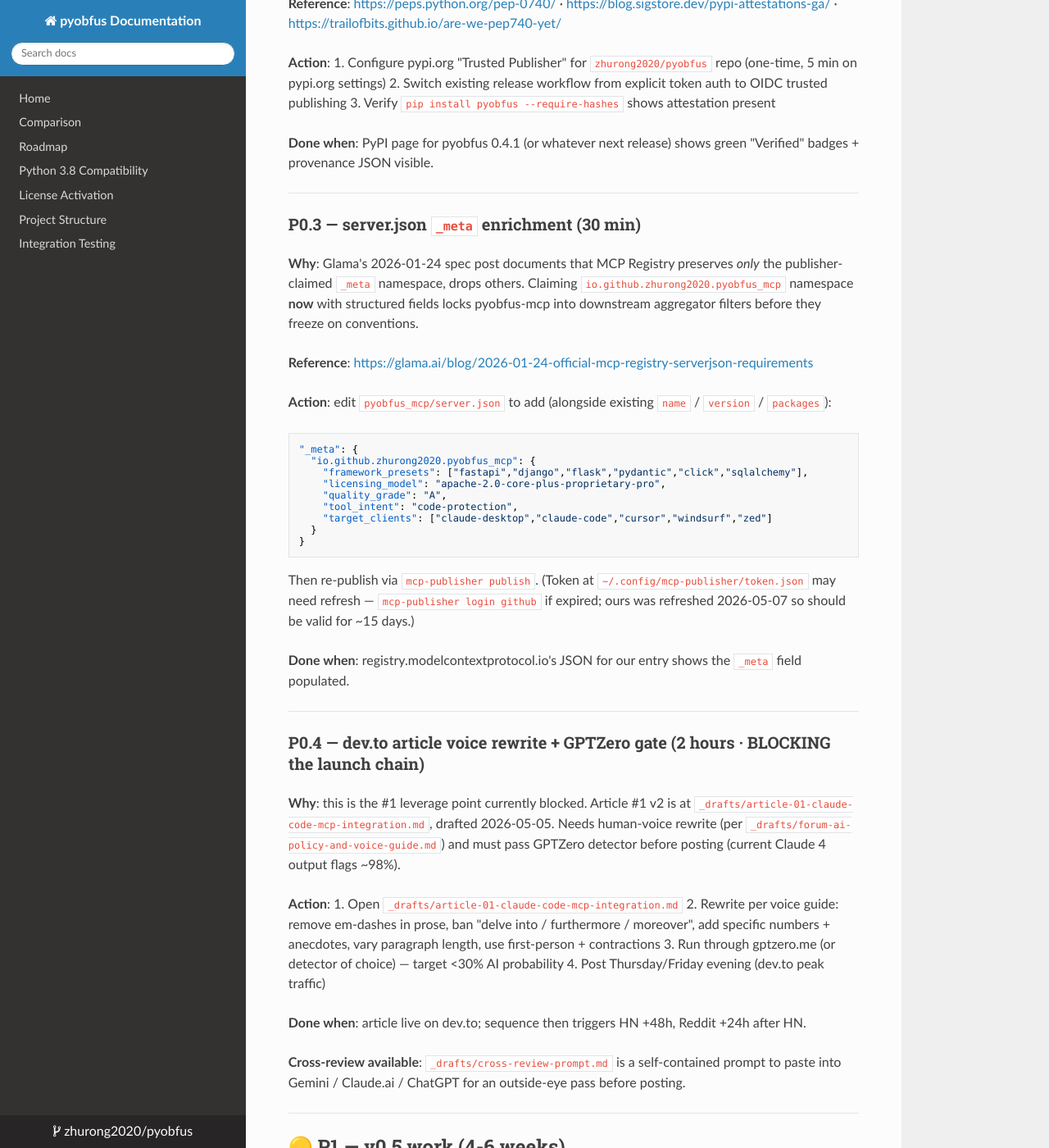
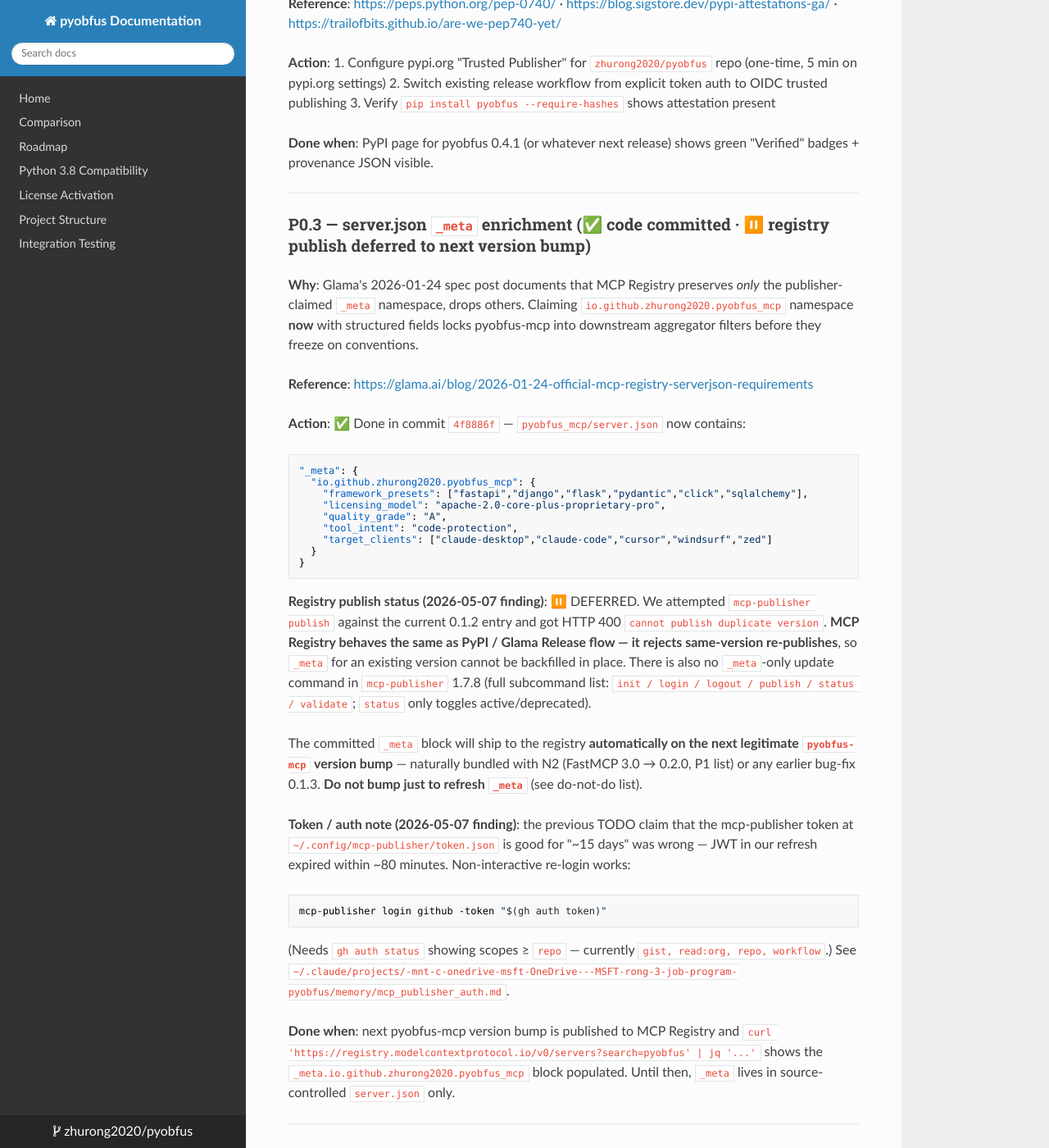
Before and after one commit to zhurong2020/pyobfus, an MkDocs documentation site: the page built from docs/POST_V0.4_TODO.md, in a window 1280 px wide and 1400 px high, scrolled down 1878 px. Shown: the whole window at 82% size. Built offline with MkDocs 1.6.1, drawn with Linux system fonts in a browser that asks for light colours; nearby versions of some CDN libraries; some of the changed text lies outside the part shown.

Commit message:
docs(POST_V0.4_TODO): MCP Registry same-version rule + mcp-publisher token reality
Two findings from 2026-05-07 P0.3 execution that the original action plan got
wrong, captured here so future cold-starts don't re-discover them by trial:

1. MCP Registry behaves like PyPI / Glama Release: same-version re-publish
   returns HTTP 400 "cannot publish duplicate version". There is no _meta-only
   update command in mcp-publisher 1.7.8. The committed _meta block in
   pyobfus_mcp/server.json (commit 4f8886f) ships to the live registry only on
   the next legitimate version bump (N2 FastMCP 3.0 -> 0.2.0 is the natural
   bundle).

2. mcp-publisher JWT actually expires within ~80 minutes, not "~15 days" as the
   prior doc claimed. Non-interactive re-login workaround:
     mcp-publisher login github -token "$(gh auth token)"
   (requires gh auth status scopes >= repo).

Updates:
  - P0.3 header marked partial (code committed, registry publish deferred)
  - P0.3 body documents the 400 response, the token-expiry reality, and the
    non-interactive workaround
  - Don't-do list bullet 3 extended: same-version rejection now spans all
    three surfaces (PyPI + MCP Registry + Glama)
  - Last-updated line reflects evening revision

Companion memory entry: ~/.claude/projects/-mnt-c-onedrive-msft-OneDrive---MSFT
-rong-3-job-program-pyobfus/memory/mcp_publisher_auth.md (not in repo).

Co-Authored-By: Claude Opus 4.7 (1M context) <noreply@anthropic.com>

````diff
--- a/docs/POST_V0.4_TODO.md
+++ b/docs/POST_V0.4_TODO.md
@@ -71,13 +71,13 @@ test-mcp-sdk-latest:
 
 ---
 
-### P0.3 — server.json `_meta` enrichment (30 min)
+### P0.3 — server.json `_meta` enrichment (✅ code committed · ⏸️ registry publish deferred to next version bump)
 
 **Why**: Glama's 2026-01-24 spec post documents that MCP Registry preserves *only* the publisher-claimed `_meta` namespace, drops others. Claiming `io.github.zhurong2020.pyobfus_mcp` namespace **now** with structured fields locks pyobfus-mcp into downstream aggregator filters before they freeze on conventions.
 
 **Reference**: <https://glama.ai/blog/2026-01-24-official-mcp-registry-serverjson-requirements>
 
-**Action**: edit `pyobfus_mcp/server.json` to add (alongside existing `name` / `version` / `packages`):
+**Action**: ✅ Done in commit `4f8886f` — `pyobfus_mcp/server.json` now contains:
 
 ```json
 "_meta": {
@@ -91,9 +91,19 @@ test-mcp-sdk-latest:
 }
 ```
 
-Then re-publish via `mcp-publisher publish`. (Token at `~/.config/mcp-publisher/token.json` may need refresh — `mcp-publisher login github` if expired; ours was refreshed 2026-05-07 so should be valid for ~15 days.)
+**Registry publish status (2026-05-07 finding)**: ⏸️ DEFERRED. We attempted `mcp-publisher publish` against the current 0.1.2 entry and got HTTP 400 `cannot publish duplicate version`. **MCP Registry behaves the same as PyPI / Glama Release flow — it rejects same-version re-publishes**, so `_meta` for an existing version cannot be backfilled in place. There is also no `_meta`-only update command in `mcp-publisher` 1.7.8 (full subcommand list: `init / login / logout / publish / status / validate`; `status` only toggles active/deprecated).
 
-**Done when**: registry.modelcontextprotocol.io's JSON for our entry shows the `_meta` field populated.
+The committed `_meta` block will ship to the registry **automatically on the next legitimate `pyobfus-mcp` version bump** — naturally bundled with N2 (FastMCP 3.0 → 0.2.0, P1 list) or any earlier bug-fix 0.1.3. **Do not bump just to refresh `_meta`** (see do-not-do list).
+
+**Token / auth note (2026-05-07 finding)**: the previous TODO claim that the mcp-publisher token at `~/.config/mcp-publisher/token.json` is good for "~15 days" was wrong — JWT in our refresh expired within ~80 minutes. Non-interactive re-login works:
+
+```bash
+mcp-publisher login github -token "$(gh auth token)"
+```
+
+(Needs `gh auth status` showing scopes ≥ `repo` — currently `gist, read:org, repo, workflow`.) See `~/.claude/projects/-mnt-c-onedrive-msft-OneDrive---MSFT-rong-3-job-program-pyobfus/memory/mcp_publisher_auth.md`.
+
+**Done when**: next pyobfus-mcp version bump is published to MCP Registry and `curl 'https://registry.modelcontextprotocol.io/v0/servers?search=pyobfus' | jq '...'` shows the `_meta.io.github.zhurong2020.pyobfus_mcp` block populated. Until then, `_meta` lives in source-controlled `server.json` only.
 
 ---
 
@@ -193,7 +203,7 @@ Then re-publish via `mcp-publisher publish`. (Token at `~/.config/mcp-publisher/
 
 - **Don't chase PyArmor's VMC virtualization**. They went deep into bytecode-VM obfuscation in 9.2.0 (Oct 2025) — that's a different lane, fundamentally stronger but conflicts with our AI-debuggability promise. Stay in AI-native lane.
 - **Don't compete on AST mechanics**. Two new commoditized AST obfuscators (python-obfuscator, python-obfuscation-framework) shipped in last 5 weeks. Adding "another transformer" doesn't move our metrics; integration story does.
-- **Don't bump pyobfus or pyobfus-mcp version just to refresh metadata**. Glama Release flow rejects same-version re-publishes; PyPI doesn't allow version overwrite. Use Glama's "Claim ownership flow again" mechanism (see `~/.claude/projects/-home-wuxia-projects-pyobfus/memory/glama_metadata_schemas.md`).
+- **Don't bump pyobfus or pyobfus-mcp version just to refresh metadata**. **All three downstream surfaces — PyPI, MCP Registry, and Glama — reject same-version re-publishes** (PyPI: 400 "version already exists"; MCP Registry: 400 "cannot publish duplicate version", confirmed 2026-05-07; Glama Release flow: same). Bundle metadata refresh with the next legitimate bump. For Glama-listing refresh specifically (no version change involved), use the "Claim ownership flow again" mechanism — see `~/.claude/projects/-home-wuxia-projects-pyobfus/memory/glama_metadata_schemas.md`.
 - **Don't add features to free tier that have no user-demand signal**. Old roadmap "Enhanced key obfuscation" and "Code compression" were deprioritized in 2026-04 strategic shift; keep them buried.
 
 ---
@@ -234,5 +244,5 @@ By 2026-06-15: v0.5.0 release candidate (P2-1 + P2-3 + P2-4 + P2-5 + N1 + N2 + d
 
 ---
 
-**Last updated**: 2026-05-07 (Session 17 + post-research synthesis)
+**Last updated**: 2026-05-07 (Session 17 + post-research synthesis · evening-revision: P0.1 + P0.2 + P0.4 done · P0.3 partial — code committed, registry publish deferred to next version bump after hitting MCP Registry same-version rejection)
 **Next review**: after launch posts go live (week 2-3) OR after 3 P0 items closed
````
